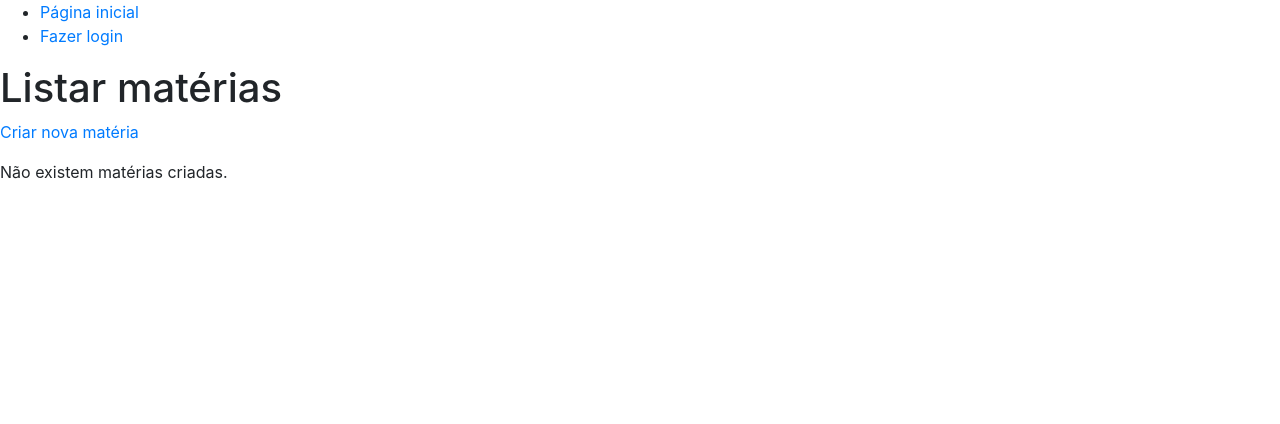
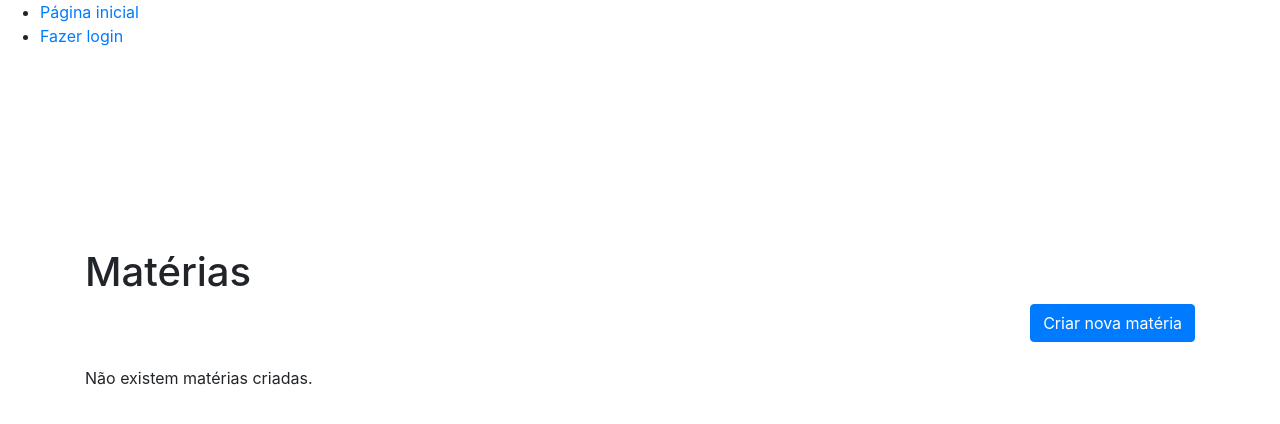
Before and after one commit to caioguedesam/skoolit_engsoft, a Flask app: page /turmas/listar-materias in a window 1280 px wide. Shown: the top 424 px of the page. Run offline with Flask 2, Linux system fonts and the light colour scheme; data that the repository does not hold is empty; some libraries are stand-ins or nearby versions.

Commit message:
Alterando o design da listagem de matérias

```diff
--- a/skoolit/templates/turmas/listar_materias.html
+++ b/skoolit/templates/turmas/listar_materias.html
@@ -4,18 +4,34 @@
 
 {% block content %}
 
-<h1>Listar matérias</h1>
+<div class="container" style="margin-top: 200px">
+		<h1>Matérias</h1>
 
-<a href="{{url_for('turmas.criar_materia')}}">Criar nova matéria</a>
+		<div class="d-flex flex-row-reverse mb-4">
+			<a href="{{url_for('turmas.criar_materia')}}"
+				class="btn btn-primary" role="button">
+				Criar nova matéria
+			</a>
+		</div>
 
-<ul>
-	{% for materia in materias %}
-		<li>{{materia.nome}} | <a href="{{url_for('turmas.atualizar_materia', id=materia.id)}}">Editar</a> | <a href="{{url_for('turmas.excluir_materia', id=materia.id)}}">Excluir</a> |</li>
-	{% endfor %}
-</ul>
-
-{% if materias|length == 0  %}
-<p>Não existem matérias criadas.</p>
-{% endif %}
+	<div class="row align-items-center">
+		{% for materia in materias %}
+			<div class="card" style="margin-right: 10px; margin-left: 10px; margin-bottom: 30px; width: 265px;">
+				<div class="card-body">
+					<h5 class="card-title text-center">
+						<a href="{{url_for('turmas.listar_materia', id=materia.id)}}" style="text-decoration: none; color: inherit;">{{materia.nome}}</a>
+					</h5>
+					<div class="text-center">
+						<a href="{{url_for('turmas.atualizar_materia', id=materia.id)}}" class="card-link">Editar</a>
+						<a href="{{url_for('turmas.excluir_materia', id=materia.id)}}" class="card-link">Excluir</a>
+					</div>
+				</div>
+			</div>
+		{% endfor %}
+	</div>
+	{% if materias|length == 0  %}
+		<p>Não existem matérias criadas.</p>
+	{% endif %}
+</div>
 
 {% endblock %}
```
